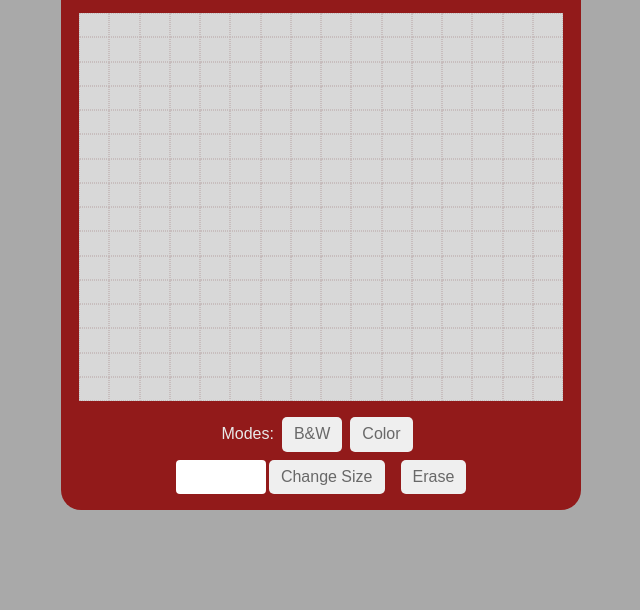
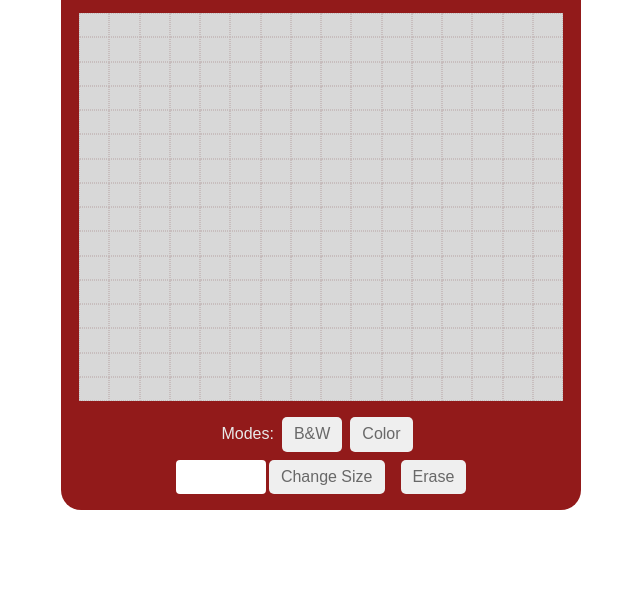
Before and after one commit to itiand/Etch-A-Sketch., a website: page index.html in a window 1280 px wide. Shown: the part 190-800 px from the top of the page, without its empty margins (319-959 px from the left). Drawn offline with nearby package versions, Linux system fonts and the light colour scheme.

Commit message:
change color

```diff
--- a/main.css
+++ b/main.css
@@ -11,7 +11,7 @@ body {
   align-items: center;
   justify-content: center;
   font-family: "Arial", sans-serif;
-  background-color: rgb(169, 169, 169);
+  background-color: #ffffff;
 }
 
 
```
